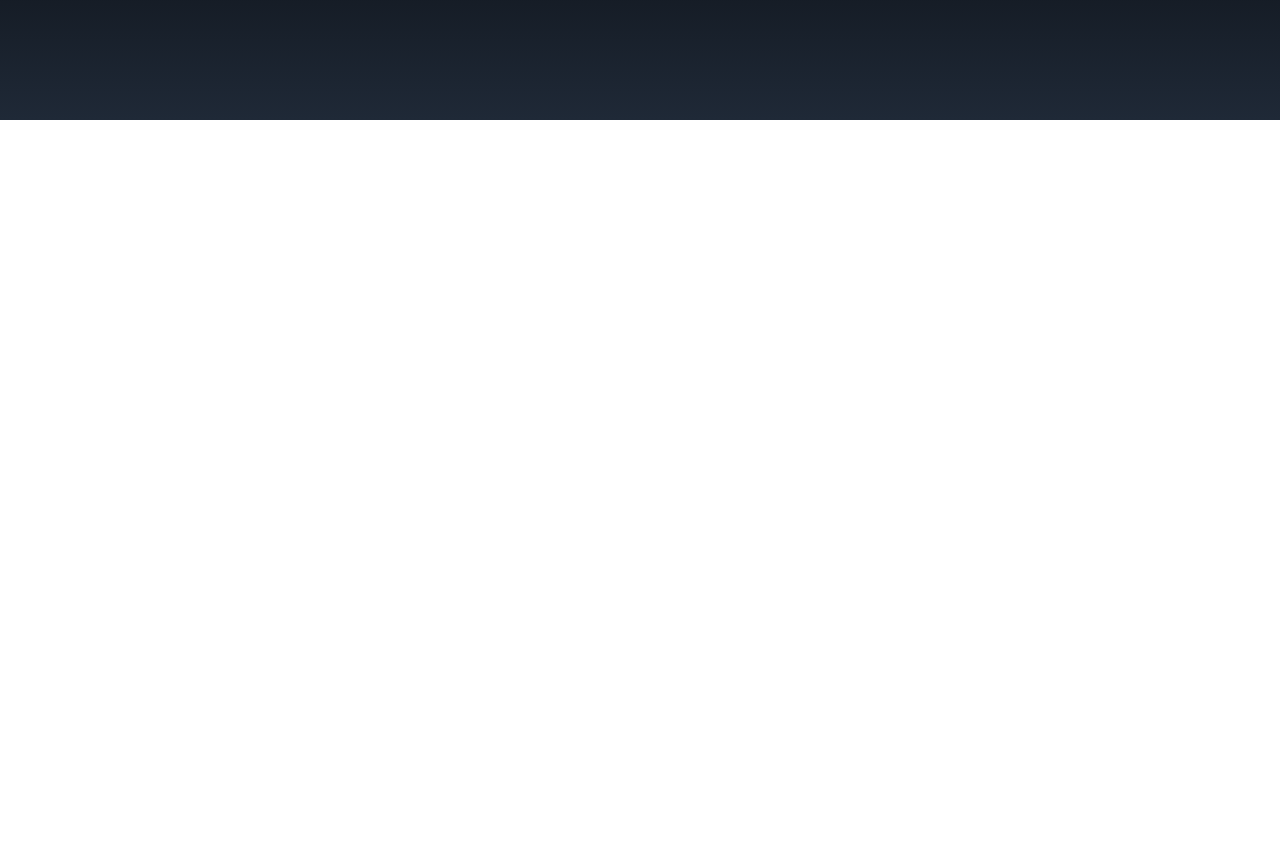
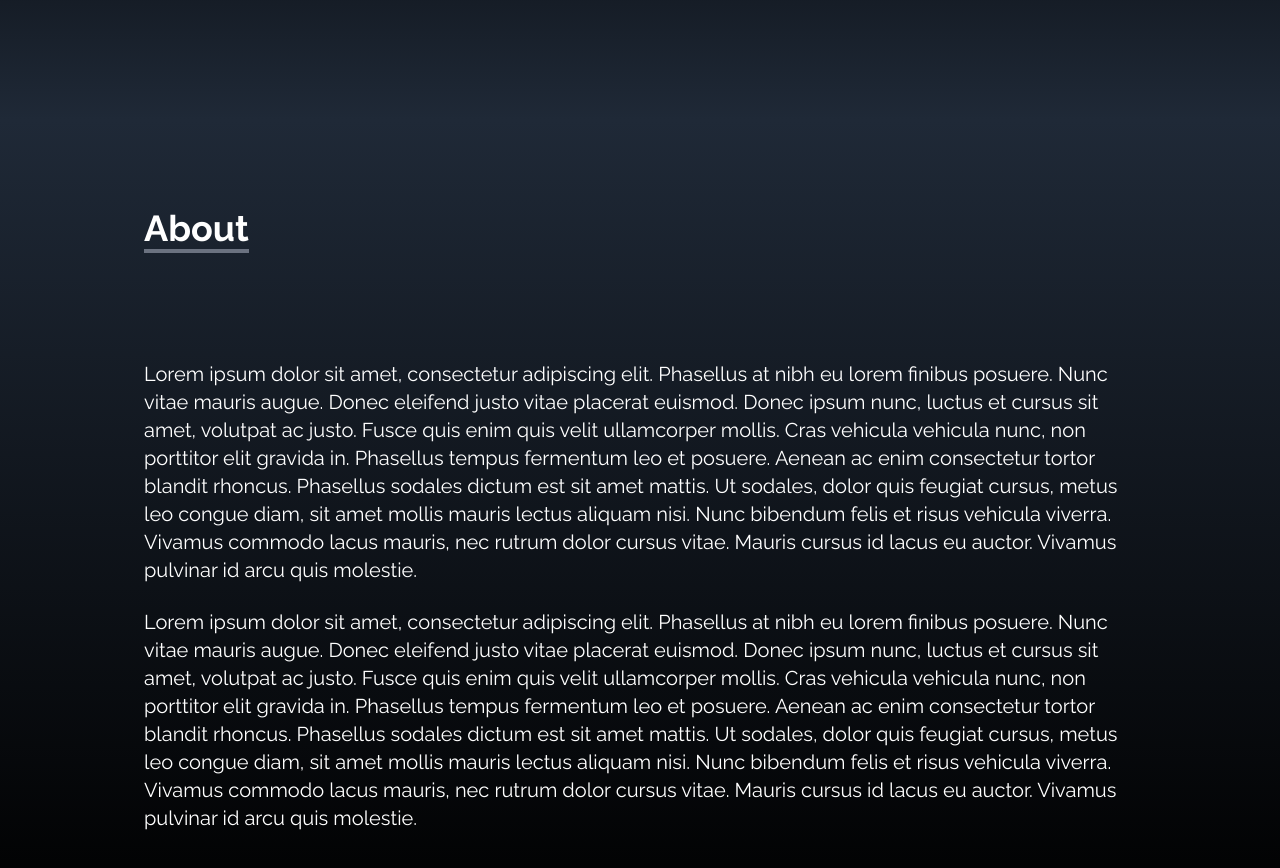
Before and after one commit to EnzoHessel/Portifolio, a React (Create React App) app: page / in a window 1280 px wide. Shown: the part 680-1548 px from the top of the page. Before the commit the page ends 800 px from the top, so only its background shows below. Built offline with nearby package versions, Linux system fonts and the light colour scheme; the HTML template or start-up script is replaced by a standard one.

Commit message:
add about

```diff
--- a/src/App.js
+++ b/src/App.js
@@ -1,12 +1,14 @@
 import NavBar from "./components/NavBar";
 import Home from './components/Home';
 import SocialLinks from "./components/SocialLinks";
+import About from "./components/About";
 
 function App() {
   return (
     <div>
       <NavBar />
       <Home />
+      <About />
 
       <SocialLinks />
     </div>
--- /dev/null
+++ b/src/components/About.jsx
@@ -0,0 +1,18 @@
+import React from 'react'
+
+const About = () => {
+  return (
+    <div name="about" className='w-full h-screen bg-gradient-to-b from-gray-800 to-black text-white'>
+      <div className='max-w-screen-lg p-4 mx-auto flex flex-col justify-center w-full h-full'>
+        <div className='pb-8'>
+            <p className='text-4xl font-bold inline border-b-4 border-gray-500'>About</p>
+        </div>
+        <p className='text-xl mt-20'>Lorem ipsum dolor sit amet, consectetur adipiscing elit. Phasellus at nibh eu lorem finibus posuere. Nunc vitae mauris augue. Donec eleifend justo vitae placerat euismod. Donec ipsum nunc, luctus et cursus sit amet, volutpat ac justo. Fusce quis enim quis velit ullamcorper mollis. Cras vehicula vehicula nunc, non porttitor elit gravida in. Phasellus tempus fermentum leo et posuere. Aenean ac enim consectetur tortor blandit rhoncus. Phasellus sodales dictum est sit amet mattis. Ut sodales, dolor quis feugiat cursus, metus leo congue diam, sit amet mollis mauris lectus aliquam nisi. Nunc bibendum felis et risus vehicula viverra. Vivamus commodo lacus mauris, nec rutrum dolor cursus vitae. Mauris cursus id lacus eu auctor. Vivamus pulvinar id arcu quis molestie.</p>
+        <br />
+        <p className='text-xl'>Lorem ipsum dolor sit amet, consectetur adipiscing elit. Phasellus at nibh eu lorem finibus posuere. Nunc vitae mauris augue. Donec eleifend justo vitae placerat euismod. Donec ipsum nunc, luctus et cursus sit amet, volutpat ac justo. Fusce quis enim quis velit ullamcorper mollis. Cras vehicula vehicula nunc, non porttitor elit gravida in. Phasellus tempus fermentum leo et posuere. Aenean ac enim consectetur tortor blandit rhoncus. Phasellus sodales dictum est sit amet mattis. Ut sodales, dolor quis feugiat cursus, metus leo congue diam, sit amet mollis mauris lectus aliquam nisi. Nunc bibendum felis et risus vehicula viverra. Vivamus commodo lacus mauris, nec rutrum dolor cursus vitae. Mauris cursus id lacus eu auctor. Vivamus pulvinar id arcu quis molestie.</p>
+      </div>
+    </div>
+  )
+}
+
+export default About
```
